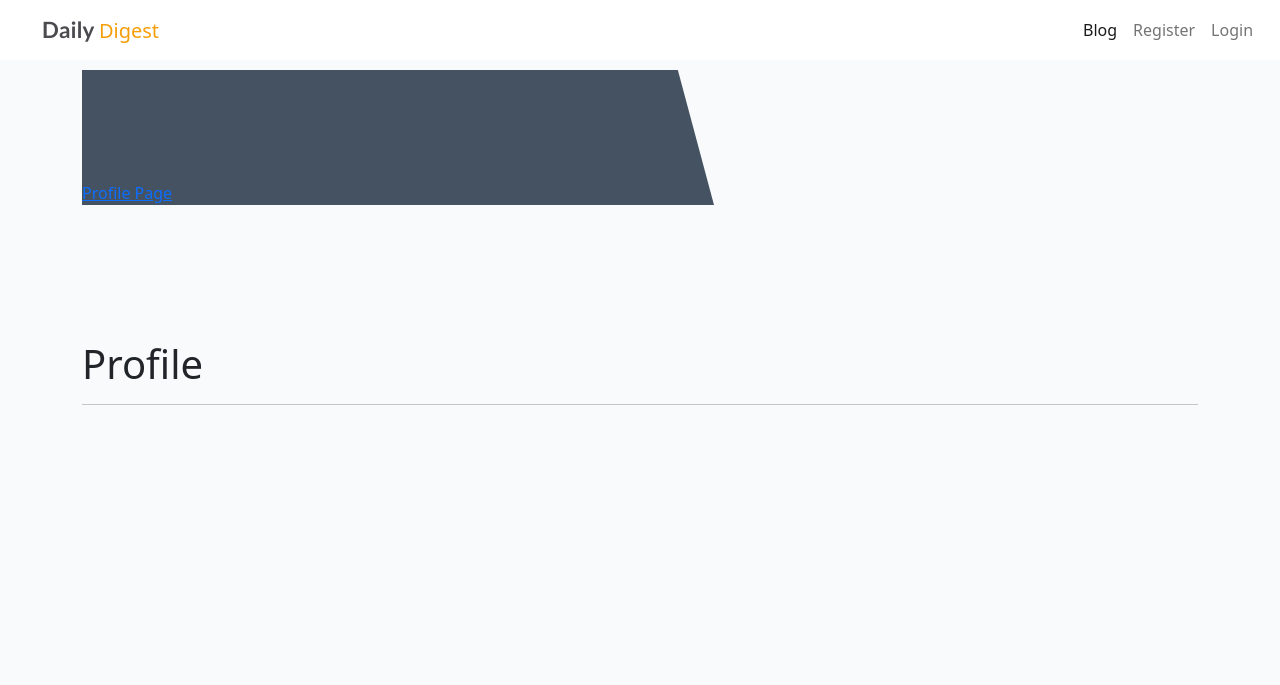
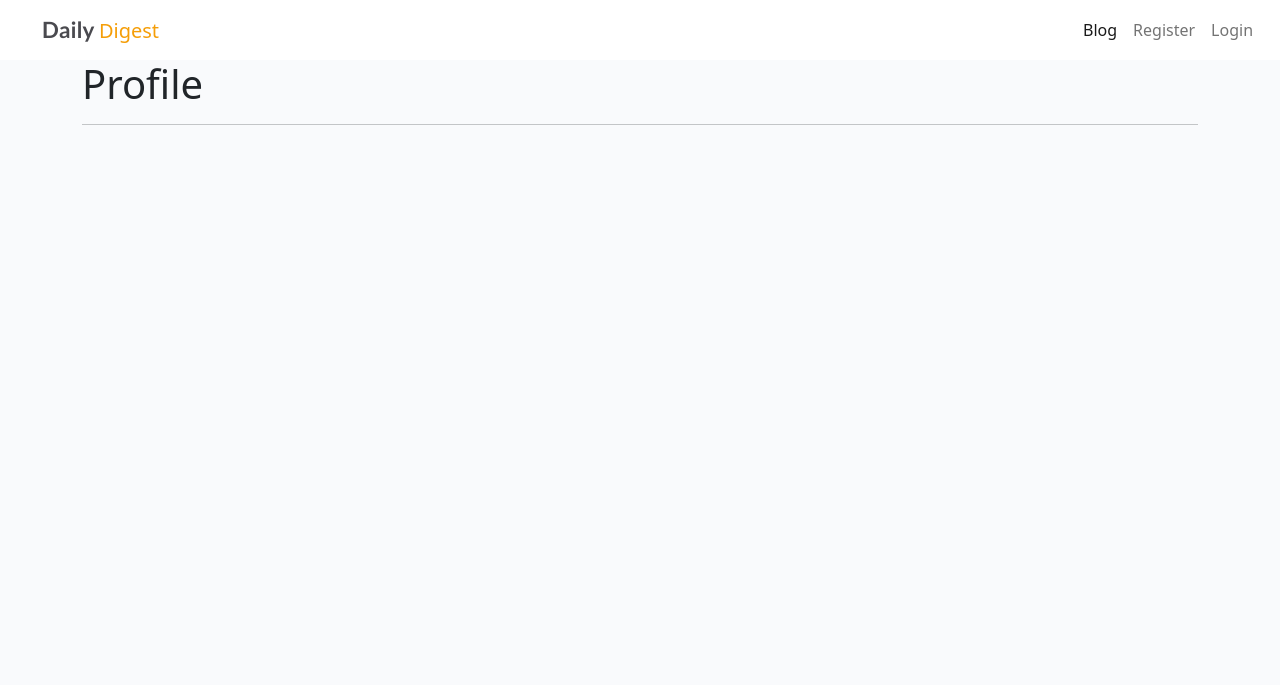
Before and after one commit to Madu-J/daily-digest01, a Django app: template templates/profile.html in a window 1280 px wide. Shown: the top 685 px of the page. Run offline with Django 3.2, Linux system fonts and the light colour scheme; the template is opened without the code that fills it, so the values that code supplies are empty; some libraries are stand-ins or nearby versions.

Commit message:
Added edit_profile.html

```diff
--- a/templates/base.html
+++ b/templates/base.html
@@ -43,6 +43,9 @@
                 {% if user.is_authenticated %}
                 <li class="nav-item">
                     <a class="nav-link active" aria-current="page" href="{% url 'user_profile' user.pk %}">Profile</a>
+                </li>
+                <li class="nav-item">
+                    <a class="nav-link active" aria-current="page" href="{% url 'update_profile.html' user.pk %}">Edit Profile</a>
                 </li>
                 <li class="nav-item">
                     <a class="nav-link" href="{% url 'account_logout' %}">Logout</a>
--- a/templates/profile.html
+++ b/templates/profile.html
@@ -1,59 +1,28 @@
-{% extends 'base.html' %}
+{% extends "base.html" %}
+{% block title %}Daily Digest | Edit Comment{% endblock %}
 {% block content %}
 {% load crispy_forms_tags %}
-
-<div class="masthead">
-    <div class="container">
-        <div class="row g-0">
-            <div class="col-md-6 masthead-text">
-                <!-- Post title goes in these h1 tags -->
-                <h1 class="post-title">{{ post.title }}</h1>
-                <!-- Post author goes before the | the post's created date goes after -->
-                <a href="{% url 'user_profile' user.pk %}">Profile Page</a>
-            </div>
-            <div class="d-none d-md-block col-md-6 masthead-image">
-                <!-- The featured image URL goes in the src attribute -->
-                {% if "placeholder" in post.featured_image.url %}
-                <img src="https://keestalkstech.com/wp-content/uploads/2019/09/amazon-s3-logo.png">
-                {% else %}
-                <img src=" {{ post.featured_image.url }}" width="100%">
-                {% endif %}
-            </div>
-        </div>
-    </div>
-</div>
-
-{% if is_paginated %}
-<nav aria-label="Page navigation">
-    <ul class="pagination justify-content-center">
-        {% if page_obj.has_previous %}
-        <li><a href="?page={{ page_obj.previous_page_number }}" class="page-link">&laquo; PREV </a></li>
-        {% endif %}
-        {% if page_obj.has_next %}
-        <li><a href="?page={{ page_obj.next_page_number }}" class="page-link"> NEXT &raquo;</a></li>
-
-        {% endif %}
-    </ul>
-</nav>
-{% endif %}
 
 <div class="container">
     <h1 class="page-title">Profile</h1>
     <hr class="home-break">
     <br>
-    <div class="row justify-content-center ">
-        {% if user.is_authenticated %}
-        {% load cloudinary %}
-        <div class="col-11 col-md-8 col-lg-6 mt-3 add-story-outer">
-            <!-- Form section -->
-            <form method="post" class="user_profile mb-5" enctype="multipart/form-data">
+    <div class="row justify-content-center">
+        {% if user.is_authenticated and comment.name == user.username  %}
+        <!-- Ensure the user is signed in, and the comment they're trying to access is owned by them -->
+        <div class="form-group">
+            <form method="POST">
                 {{ form | crispy }}
                 {% csrf_token %}
-                <button type="submit" class="btn btn-outline-dark">Submit</button>
-                <a class="btn btn btn-outline-dark m-2" href="{%  url 'user_profile' user.pk %}">Cancel</a>
+                <div class="text-center">
+                    <button type="submit" class="btn btn-outline-dark">Profile</button>
+                    <a class="btn btn-outline-dark m-2"
+                        href="{% url 'user_profile' user.pk %}">Cancel</a>
+                </div>
             </form>
         </div>
         {% endif %}
+    </div>
 </div>
 
-{% endblock content %}
+{% endblock %}
```
Also changed, not shown: home/views.py (+4 -4 lines), templates/edit_profile.html (+4 -4 lines).
